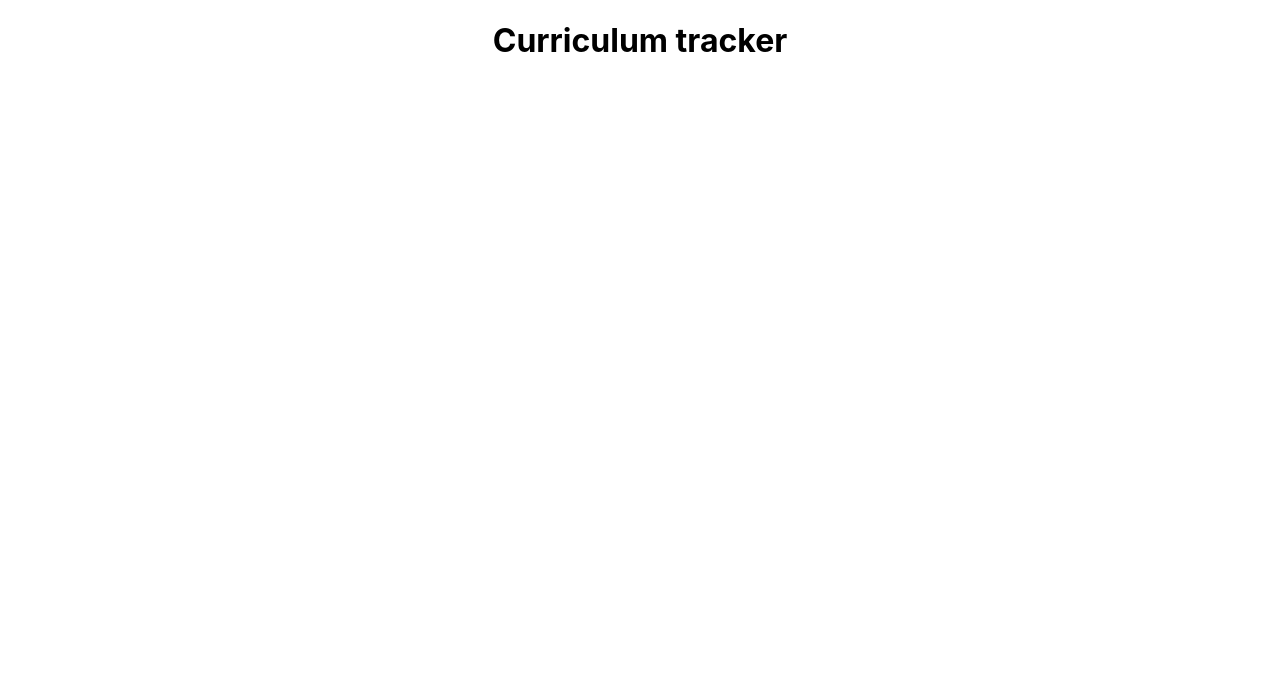
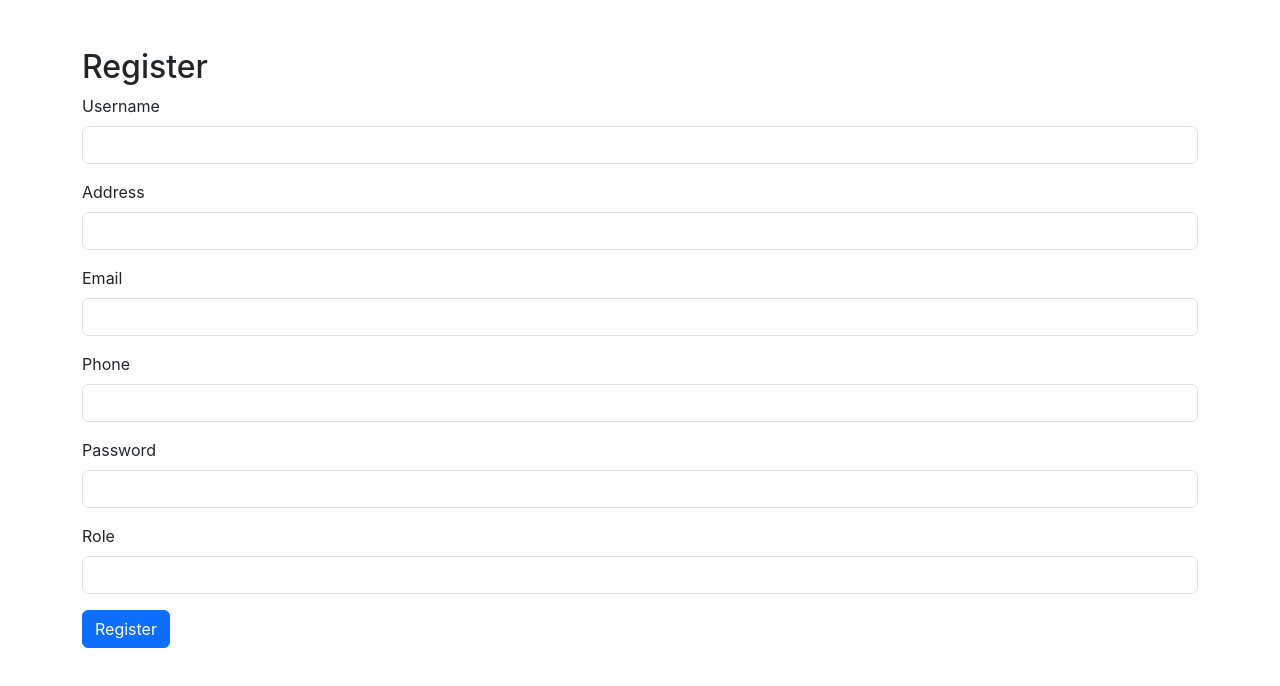
Before and after one commit to Aswathykumpalathu/curriculumtracker-frontend, a React (Create React App) app: page /register in a window 1280 px wide. Shown: the top 686 px of the page. Built offline with nearby package versions, Linux system fonts and the light colour scheme.

Commit message:
register testing

```diff
--- a/package.json
+++ b/package.json
@@ -6,8 +6,10 @@
     "@testing-library/jest-dom": "^5.16.5",
     "@testing-library/react": "^13.4.0",
     "@testing-library/user-event": "^13.5.0",
+    "axios": "^1.4.0",
     "react": "^18.2.0",
     "react-dom": "^18.2.0",
+    "react-router-dom": "^6.14.2",
     "react-scripts": "5.0.1",
     "web-vitals": "^2.1.4"
   },
--- a/public/index.html
+++ b/public/index.html
@@ -1,6 +1,8 @@
 <!DOCTYPE html>
 <html lang="en">
   <head>
+    <link href="https://cdn.jsdelivr.net/npm/bootstrap@5.3.0/dist/css/bootstrap.min.css" rel="stylesheet" integrity="sha384-9ndCyUaIbzAi2FUVXJi0CjmCapSmO7SnpJef0486qhLnuZ2cdeRhO02iuK6FUUVM" crossorigin="anonymous">
+
     <meta charset="utf-8" />
     <link rel="icon" href="%PUBLIC_URL%/favicon.ico" />
     <meta name="viewport" content="width=device-width, initial-scale=1" />
@@ -15,29 +17,14 @@
       user's mobile device or desktop. See https://developers.google.com/web/fundamentals/web-app-manifest/
     -->
     <link rel="manifest" href="%PUBLIC_URL%/manifest.json" />
-    <!--
-      Notice the use of %PUBLIC_URL% in the tags above.
-      It will be replaced with the URL of the `public` folder during the build.
-      Only files inside the `public` folder can be referenced from the HTML.
 
-      Unlike "/favicon.ico" or "favicon.ico", "%PUBLIC_URL%/favicon.ico" will
-      work correctly both with client-side routing and a non-root public URL.
-      Learn how to configure a non-root public URL by running `npm run build`.
-    -->
     <title>React App</title>
   </head>
   <body>
     <noscript>You need to enable JavaScript to run this app.</noscript>
     <div id="root"></div>
-    <!--
-      This HTML file is a template.
-      If you open it directly in the browser, you will see an empty page.
 
-      You can add webfonts, meta tags, or analytics to this file.
-      The build step will place the bundled scripts into the <body> tag.
+    <script src="https://cdn.jsdelivr.net/npm/bootstrap@5.3.0/dist/js/bootstrap.bundle.min.js" integrity="sha384-geWF76RCwLtnZ8qwWowPQNguL3RmwHVBC9FhGdlKrxdiJJigb/j/68SIy3Te4Bkz" crossorigin="anonymous"></script>
 
-      To begin the development, run `npm start` or `yarn start`.
-      To create a production bundle, use `npm run build` or `yarn build`.
-    -->
   </body>
 </html>
--- a/src/App.js
+++ b/src/App.js
@@ -1,11 +1,17 @@
 
+import { BrowserRouter, Route, Routes } from 'react-router-dom';
 import './App.css';
+import Login from './components/Login';
+import Register from './components/Register';
 
 function App() {
   return (
-    <div className="App">
-      <h1>Curriculum tracker</h1>
-    </div>
+  <BrowserRouter>
+  <Routes>
+    <Route path='/' exact element={<Login/>}/>
+    <Route path='/register' exact element={<Register/>}/>
+  </Routes>
+  </BrowserRouter>
   );
 }
 
--- a/src/components/Register.jsx
+++ b/src/components/Register.jsx
@@ -1,9 +1,138 @@
-import React from 'react'
+import React, { useState } from "react";
+import axios from "axios";
+
+
 
 const Register = () => {
+  const [formData, setFormData] = useState({
+    username: "",
+    address: "",
+    email: "",
+    phone: "",
+    password: "",
+    role: "",
+  });
+
+  const handleChange = (e) => {
+    const { name, value } = e.target;
+    setFormData((prevData) => ({
+      ...prevData,
+      [name]: value,
+    }));
+  };
+
+  const handleSubmit = async (e) => {
+    e.preventDefault();
+    try {
+      await axios.post(`http://localhost:5000/api/user`, formData);
+      alert("Registered Successfully!");
+      setFormData({
+        username: "",
+        address: "",
+        email: "",
+        phone: "",
+        password: "",
+        role: "",
+      });
+    } catch (error) {
+      console.error("Error registering user:", error);
+    }
+  };
+
   return (
-    <div>Register</div>
-  )
-}
+    <div className="container mt-5">
+      <h2>Register</h2>
+      <form onSubmit={handleSubmit}>
+        <div className="mb-3">
+          <label htmlFor="username" className="form-label">
+            Username
+          </label>
+          <input
+            type="text"
+            className="form-control"
+            id="username"
+            name="username"
+            value={formData.username}
+            onChange={handleChange}
+            required
+          />
+        </div>
+        <div className="mb-3">
+          <label htmlFor="address" className="form-label">
+            Address
+          </label>
+          <input
+            type="text"
+            className="form-control"
+            id="address"
+            name="address"
+            value={formData.address}
+            onChange={handleChange}
+            required
+          />
+        </div>
+        <div className="mb-3">
+          <label htmlFor="email" className="form-label">
+            Email
+          </label>
+          <input
+            type="email"
+            className="form-control"
+            id="email"
+            name="email"
+            value={formData.email}
+            onChange={handleChange}
+            required
+          />
+        </div>
+        <div className="mb-3">
+          <label htmlFor="phone" className="form-label">
+            Phone
+          </label>
+          <input
+            type="text"
+            className="form-control"
+            id="phone"
+            name="phone"
+            value={formData.phone}
+            onChange={handleChange}
+            required
+          />
+        </div>
+        <div className="mb-3">
+          <label htmlFor="password" className="form-label">
+            Password
+          </label>
+          <input
+            type="password"
+            className="form-control"
+            id="password"
+            name="password"
+            value={formData.password}
+            onChange={handleChange}
+            required
+          />
+        </div>
+        <div className="mb-3">
+          <label htmlFor="role" className="form-label">
+            Role
+          </label>
+          <input
+            type="text"
+            className="form-control"
+            id="role"
+            name="role"
+            value={formData.role}
+            onChange={handleChange}
+            required
+          />
+        </div>
+        <button type="submit" className="btn btn-primary">
+          Register
+        </button>
+      </form>
+    </div>
+  );
+};
 
-export default Register
+export default Register;
```
Also changed, not shown: 1 other file (tests, documents, lock files or other folders).
